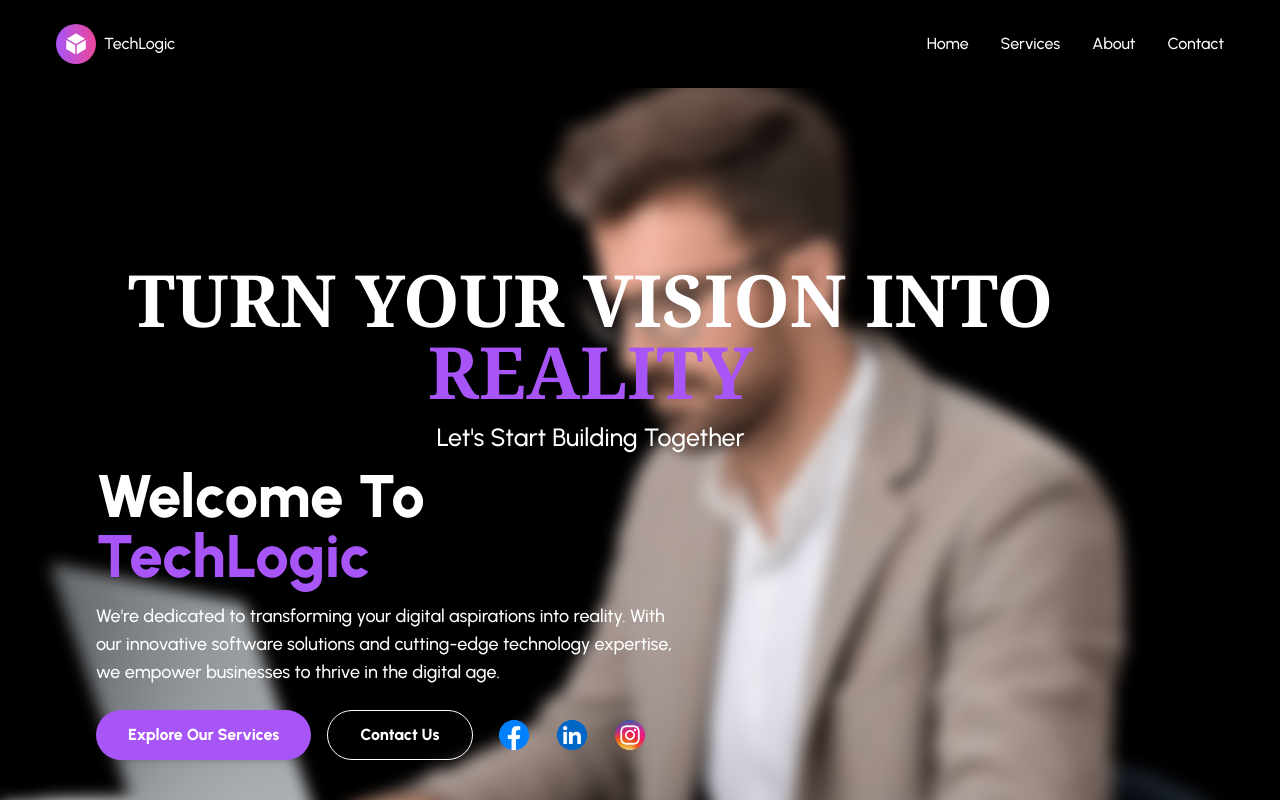
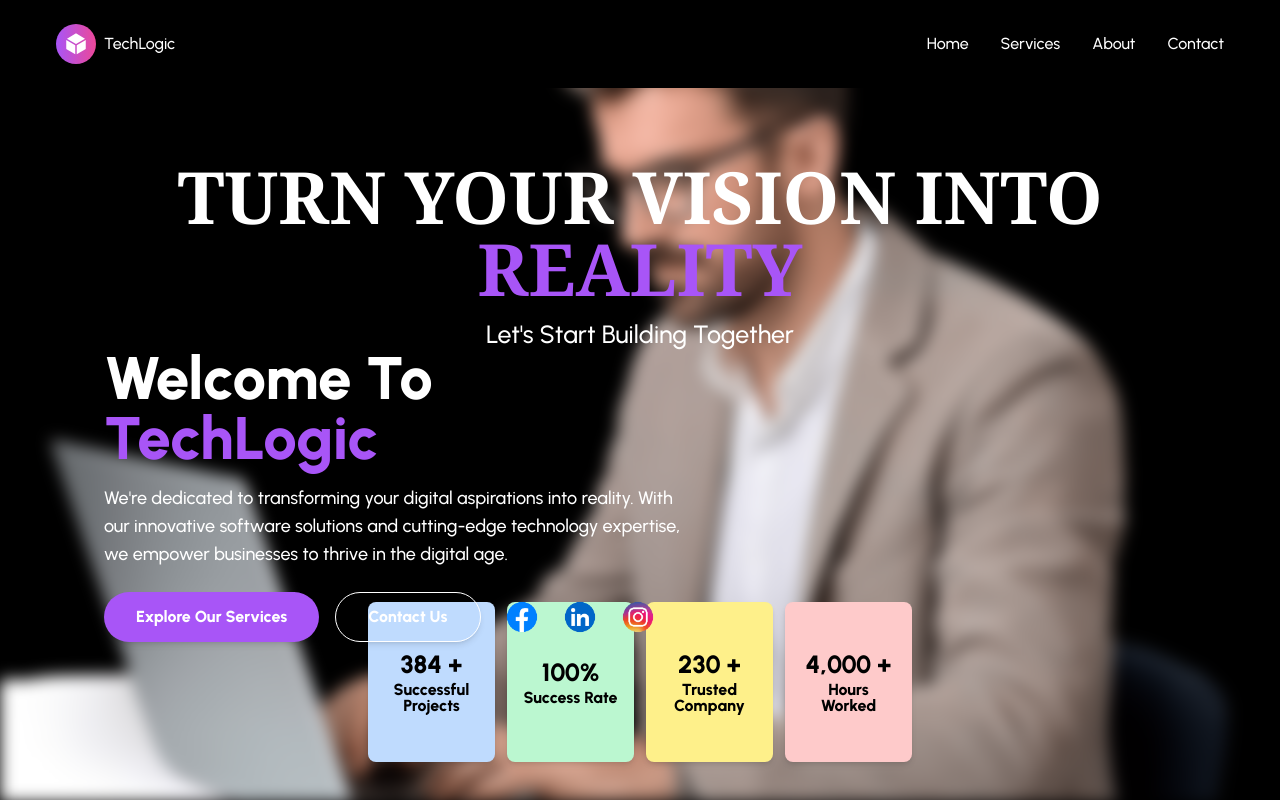
Before and after one commit to sayyamButt317/TechLogic, a React (Vite) app in the folder Client/: page / in a window 1280 px wide. Shown: the top 800 px of the page. Built offline with nearby package versions, Linux system fonts and the light colour scheme.

Commit message:
update home Ui

```diff
--- a/Client/src/components/Home/Hero.jsx
+++ b/Client/src/components/Home/Hero.jsx
@@ -2,19 +2,41 @@ import { motion } from "framer-motion";
 import Sidebar from "./sidebar";
 import { useNavigate } from "react-router-dom";
 import manwithlaptop from "../../assets/manwithlaptop.png";
-import SocialIcons from "../../Utils/socialicons"
+import SocialIcons from "../../Utils/socialicons";
+
 function Hero() {
   const navigate = useNavigate();
   return (
-    <div className="relative w-full min-h-[1050px] bg-black overflow-hidden">
+    <div className="relative w-full min-h-screen bg-black overflow-hidden">
       {/* Blurred Background Image */}
       <div
         className="absolute top-0 left-0 w-full h-full bg-cover bg-center filter blur-sm md:blur"
         style={{ backgroundImage: `url(${manwithlaptop})` }}
       />
-      {/* Company Title and Description on the Left */}
-      <div className="container mx-auto px-4 md:px-8 lg:px-16 xl:px-24 2xl:px-32">
-        <div className="absolute top-1/3 left-4 md:left-16 lg:left-24 xl:left-32 2xl:left-48 flex flex-col items-start justify-center h-1/2 text-white z-20">
+      {/* Container for content */}
+      <div className="container mx-auto px-4 md:px-8 lg:px-16 xl:px-24 2xl:px-32 relative z-20 h-full flex flex-col justify-between">
+        {/* Heading */}
+        <div className="pt-20 md:pt-40 text-center w-full text-white">
+          <motion.h1
+            initial={{ opacity: 0, y: 20 }}
+            animate={{ opacity: 1, y: 0 }}
+            transition={{ duration: 0.8, delay: 0.4 }}
+            className="font-serif text-4xl md:text-6xl lg:text-7xl font-extrabold mb-4"
+          >
+            TURN YOUR VISION INTO <br />
+            <span className="text-purple-500">REALITY</span>
+          </motion.h1>
+          <motion.p
+            initial={{ opacity: 0, y: 20 }}
+            animate={{ opacity: 1, y: 0 }}
+            transition={{ duration: 0.8, delay: 0.6 }}
+            className="text-lg md:text-xl lg:text-2xl"
+          >
+            Let's Start Building Together
+          </motion.p>
+        </div>
+        {/* Company Title and Description */}
+        <div className="pb-20 md:pb-40 flex flex-col items-start justify-center text-white">
           <motion.div
             initial={{ opacity: 0, y: 20 }}
             animate={{ opacity: 1, y: 0 }}
@@ -45,29 +67,9 @@ function Hero() {
               >
                 Contact Us
               </motion.button>
-             <SocialIcons/>
+              <SocialIcons />
             </div>
           </motion.div>
-        </div>
-        {/* Heading */}
-        <div className="absolute top-1/4 text-center ml-4 md:ml-6 text-white z-20">
-          <motion.h1
-            initial={{ opacity: 0, y: 20 }}
-            animate={{ opacity: 1, y: 0 }}
-            transition={{ duration: 0.8, delay: 0.4 }}
-            className="font-serif text-4xl md:text-6xl lg:text-7xl font-extrabold mb-4"
-          >
-            TURN YOUR VISION INTO <br />
-            <span className="text-purple-500">REALITY</span>
-          </motion.h1>
-          <motion.p
-            initial={{ opacity: 0, y: 20 }}
-            animate={{ opacity: 1, y: 0 }}
-            transition={{ duration: 0.8, delay: 0.6 }}
-            className="text-lg md:text-xl lg:text-2xl"
-          >
-            Let's Start Building Together
-          </motion.p>
         </div>
       </div>
 
```
